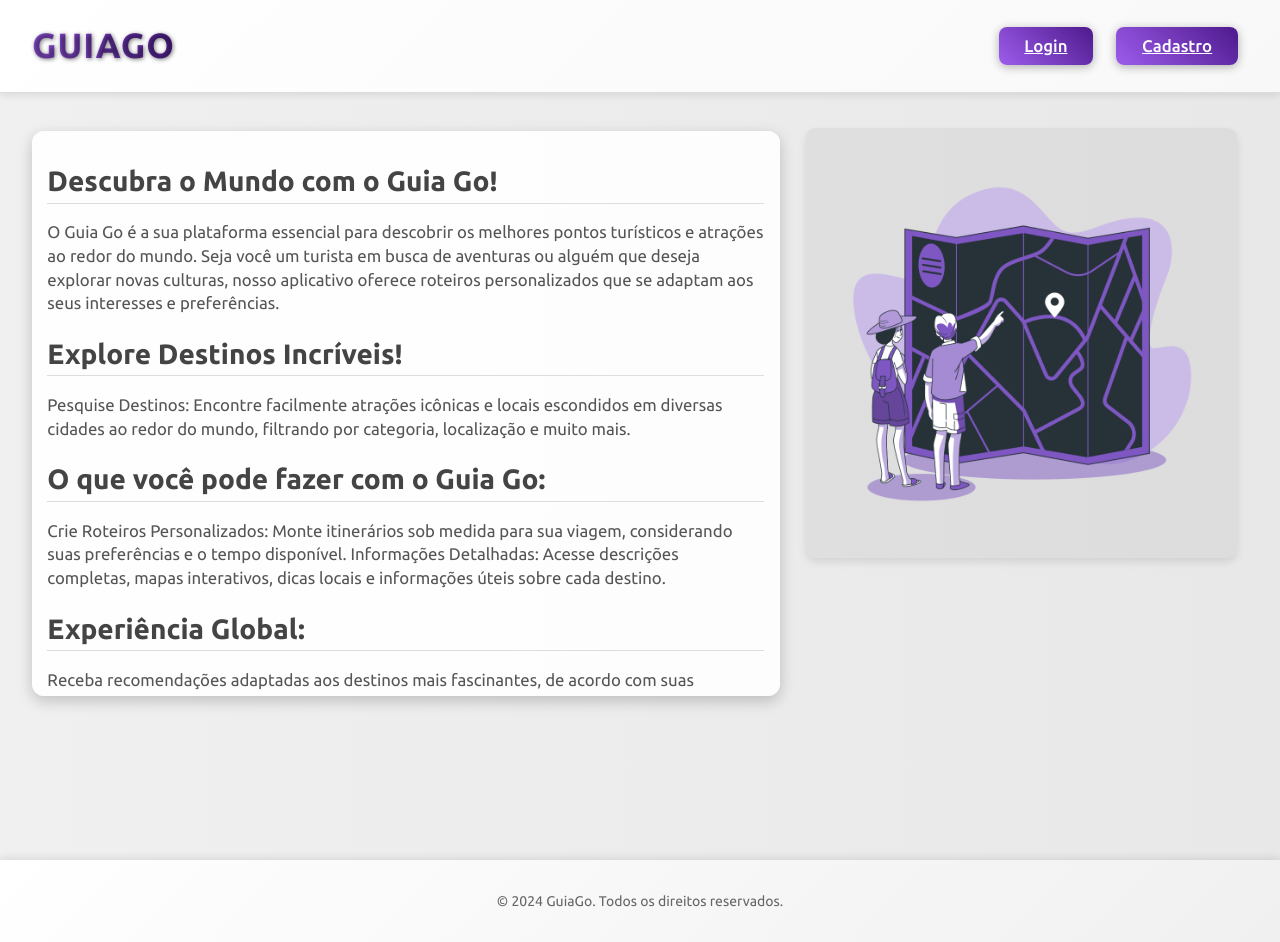
After one commit to DiegoRealx/GuiaGoBackEnd, a Django app: page / in a window 1280 px wide. The commit adds this page. Run offline with Django 5.2, Linux system fonts and the light colour scheme.

Commit message:
home adicionada

```diff
--- a/guiago/urls.py
+++ b/guiago/urls.py
@@ -16,8 +16,10 @@ Including another URLconf
 """
 from django.contrib import admin
 from django.urls import path, include
+from usuarios import views  # Corrigido
 
 urlpatterns = [
     path('admin/', admin.site.urls),
+    path('', views.home, name="home"),  # Certifique-se de que existe uma função 'home' no views.py
     path('usuarios/', include('usuarios.urls')),
 ]
--- /dev/null
+++ b/static/assets/css/home.css
@@ -0,0 +1,196 @@
+@import url('https://fonts.googleapis.com/css2?family=Ubuntu:wght@300;400;500;700&display=swap');
+
+html {
+    font-size: 14px;
+    height: 100%;
+}
+
+body {
+    height: 100%;
+    margin: 0;
+    padding: 0;
+    display: flex;
+    flex-direction: column;
+    box-sizing: border-box;
+    background: linear-gradient(to right, #f0f0f0, #e8e8e8);
+    font-family: 'Ubuntu', sans-serif;
+    font-size: 0.9rem;
+    background-color: #f1f1f1;
+    color: #333;
+}
+
+*, *::before, *::after {
+    box-sizing: inherit;
+}
+
+header {
+    display: flex;
+    justify-content: space-between;
+    align-items: center;
+    padding: 1.2vh 2.5vw;
+    background: linear-gradient(135deg, #ffffff, #f8f8f8);
+    box-shadow: 0 2px 8px rgba(0, 0, 0, 0.1);
+    border-bottom: 1px solid #ddd;
+    flex-shrink: 0;
+}
+
+#title {
+    margin: 0;
+    font-size: 2rem;
+    color: #444;
+    text-transform: uppercase;
+    letter-spacing: 1px;
+}
+
+h1 {
+    font-size: 2.5rem;
+    margin: 1.5vh 0;
+    color: #fff;
+    text-shadow: 1px 1px 4px rgba(0, 0, 0, 0.5);
+    background: linear-gradient(45deg, #9d5cec, #4e1a8d);
+    background-clip: text;
+    -webkit-background-clip: text;
+    -webkit-text-fill-color: transparent;
+    text-align: center;
+}
+
+.button {
+    display: inline-block;
+    background: linear-gradient(45deg, #9d5cec, #4e1a8d);
+    color: #fff;
+    border: none;
+    border-radius: 8px;
+    padding: 1vh 2vw;
+    font-size: 1.2rem;
+    font-weight: 500;
+    cursor: pointer;
+    transition: all 0.3s ease;
+    margin: 0 0.8vw;
+    box-shadow: 0 2px 10px rgba(0, 0, 0, 0.3);
+}
+
+.button:hover {
+    background: linear-gradient(45deg, #772fcf, #5c3f8a);
+    transform: translateY(-1.5px);
+    box-shadow: 0 4px 16px rgba(0, 0, 0, 0.4);
+}
+
+.button:active {
+    transform: scale(0.95);
+    box-shadow: 0 2px 5px rgba(0, 0, 0, 0.3);
+}
+
+main {
+    flex: 1;
+    display: flex;
+    justify-content: space-between;
+    align-items: flex-start;
+    flex-direction: row;
+    gap: 1.2vw;
+    padding: 2.5vh 2.5vw;
+    overflow: hidden;
+}
+
+aside {
+    flex: 3;
+    padding: 1.2vh 1.2vw;
+    background: rgba(255, 255, 255, 0.9);
+    border-radius: 12px;
+    box-shadow: 0 5px 15px rgba(0, 0, 0, 0.2);
+    margin: 1.5vh 0;
+    overflow-y: auto;
+    max-height: 60vh;
+    transition: all 0.3s ease;
+}
+
+aside:hover {
+    transform: scale(1.02);
+    box-shadow: 0 8px 20px rgba(0, 0, 0, 0.3);
+}
+
+aside h2 {
+    font-size: 2rem;
+    margin-bottom: 1.2vh;
+    color: #444;
+    border-bottom: 1px solid #ddd;
+    padding-bottom: 0.6vh;
+}
+
+aside p {
+    font-size: 1.2rem;
+    line-height: 1.4;
+    margin-bottom: 1.2vh;
+    color: #555;
+}
+
+aside::-webkit-scrollbar {
+    width: 6px;
+}
+
+aside::-webkit-scrollbar-track {
+    background: #f0f0f0;
+    border-radius: 6px;
+}
+
+aside::-webkit-scrollbar-thumb {
+    background: #9d5cec;
+    border-radius: 6px;
+    border: 1px solid #f0f0f0;
+}
+
+article {
+    flex: 1.8;
+    display: flex;
+    justify-content: center;
+    align-items: center;
+    padding: 1.2vh;
+}
+
+article img {
+    max-width: 100%;
+    height: auto;
+    border-radius: 10px;
+    background-color: rgba(0, 0, 0, 0.05);
+    box-shadow: 0 4px 8px rgba(0, 0, 0, 0.1);
+    transition: transform 0.3s ease;
+}
+
+article img:hover {
+    transform: scale(1.03);
+}
+
+footer {
+    background: linear-gradient(135deg, #ffffff, #f0f0f0);
+    color: #444;
+    padding: 2vh 1.5vw;
+    text-align: center;
+    box-shadow: 0 -2px 8px rgba(0, 0, 0, 0.1);
+    flex-shrink: 0;
+}
+
+.footer-content {
+    max-width: 900px;
+    margin: auto;
+    display: flex;
+    flex-direction: column;
+    align-items: center;
+    gap: 0.5vh;
+}
+
+.footer-content p {
+    font-size: 1rem;
+    color: #666;
+}
+
+@media (max-width: 768px) {
+    main {
+        flex-direction: column;
+        gap: 1.2vh;
+        padding: 1.2vh;
+    }
+
+    header {
+        flex-direction: column;
+        text-align: center;
+    }
+}
--- /dev/null
+++ b/usuarios/templates/usuarios/home.html
@@ -0,0 +1,62 @@
+<!DOCTYPE html>
+<html lang="pt-BR">
+<head>
+    <meta charset="UTF-8">
+    <meta name="viewport" content="width=device-width, initial-scale=1.0">
+    {% load static %}
+    <link rel="stylesheet" href="{% static 'assets/css/home.css' %}">
+</head>
+<body>
+    <header>
+        <div id="title">
+            <h1>GuiaGo</h1>
+        </div>
+        <div>
+            <a href="{% url 'login' %}" class="button">Login</a>
+            <a href="{% url 'cadastrar' %}" class="button">Cadastro</a>
+        </div>
+    </header>
+    <main>
+        <aside>
+            <div class="content-box">
+                <h2>Descubra o Mundo com o Guia Go!</h2>
+                <p>
+                    O Guia Go é a sua plataforma essencial para descobrir os melhores pontos turísticos e atrações ao redor do mundo.
+                    Seja você um turista em busca de aventuras ou alguém que deseja explorar novas culturas, nosso aplicativo oferece
+                    roteiros personalizados que se adaptam aos seus interesses e preferências.
+                </p>
+            </div>
+            <div class="content-box">
+                <h2>Explore Destinos Incríveis!</h2>
+                <p>
+                    Pesquise Destinos: Encontre facilmente atrações icônicas e locais escondidos em diversas cidades ao redor do mundo,
+                    filtrando por categoria, localização e muito mais.
+                </p>
+            </div>
+            <div class="content-box">
+                <h2>O que você pode fazer com o Guia Go:</h2>
+                <p>
+                    Crie Roteiros Personalizados: Monte itinerários sob medida para sua viagem, considerando suas preferências e o tempo
+                    disponível. Informações Detalhadas: Acesse descrições completas, mapas interativos, dicas locais e informações úteis
+                    sobre cada destino.
+                </p>
+            </div>
+            <div class="content-box">
+                <h2>Experiência Global:</h2>
+                <p>
+                    Receba recomendações adaptadas aos destinos mais fascinantes, de acordo com suas preferências pessoais. Interface
+                    Intuitiva: Navegue facilmente e encontre as informações de que precisa em um clique.
+                </p>
+            </div>
+        </aside>
+        <article>
+            <img src="{% static 'assets/img/img2.png' %}" alt="imagem ilustrativa">
+        </article>
+    </main>
+    <footer>
+        <div class="footer-content">
+            <p>&copy; 2024 GuiaGo. Todos os direitos reservados.</p>
+        </div>
+    </footer>
+</body>
+</html>
--- a/usuarios/templates/usuarios/login.html
+++ b/usuarios/templates/usuarios/login.html
@@ -32,7 +32,7 @@
                     <input type="password" id="password" name="password" required>
                 </div>
                 <button type="submit">LOGIN</button>
-                <a href="{% url 'solicitar_redefinicao_senha' %}" class="forgot">Esqueceu sua senha?</a>
+                <a href="#" class="forgot">Esqueceu sua senha?</a>
             </form>
             <a href="{% url 'cadastrar' %}" class="create-account">Cadastre-se</a>
         </div>
--- a/usuarios/urls.py
+++ b/usuarios/urls.py
@@ -2,9 +2,10 @@ from django.urls import path
 from . import views
 
 urlpatterns = [
+
+    path('', views.home, name='home'),
     path('cadastrar/', views.cadastrar, name='cadastrar'),
     path('login/', views.login, name='login'),
     path('logout/', views.logout, name='logout'),
     path('listar/', views.listar_usuarios, name='listar_usuarios'),
-    path('solicitar-redefinicao-senha/', views.solicitar_redefinicao_senha, name='solicitar_redefinicao_senha'),
 ]
--- a/usuarios/views.py
+++ b/usuarios/views.py
@@ -5,6 +5,9 @@ from django.contrib import messages
 from django.contrib.auth import login as login_usuario, logout as logout_usuario
 from .models import Usuario
 from .forms import FormularioCadastroUsuario
+
+def home(request):
+    return render(request, 'usuarios/home.html')
 
 def cadastrar(request):
     if request.method == 'POST':
@@ -41,6 +44,3 @@ def logout(request):
 def listar_usuarios(request):
     usuarios = Usuario.objects.all()
     return render(request, 'usuarios/listar_usuarios.html', {'usuarios': usuarios})
-
-def solicitar_redefinicao_senha(request):
-    return render(request, 'usuarios/solicitar_redefinicao_senha.html')
```
Also changed, not shown: static/assets/css/cadastro.css (added, +202 -0 lines), static/assets/css/redifinir_senha.css (added, +98 -0 lines), usuarios/templates/usuarios/redefinicao_senha.html (added, +13 -0 lines), static/assets/img/img2.png (added), static/assets/img/img_cadastro.jpg (added), usuarios/templates/usuarios/cadastrar.html (line endings or trailing spaces).
